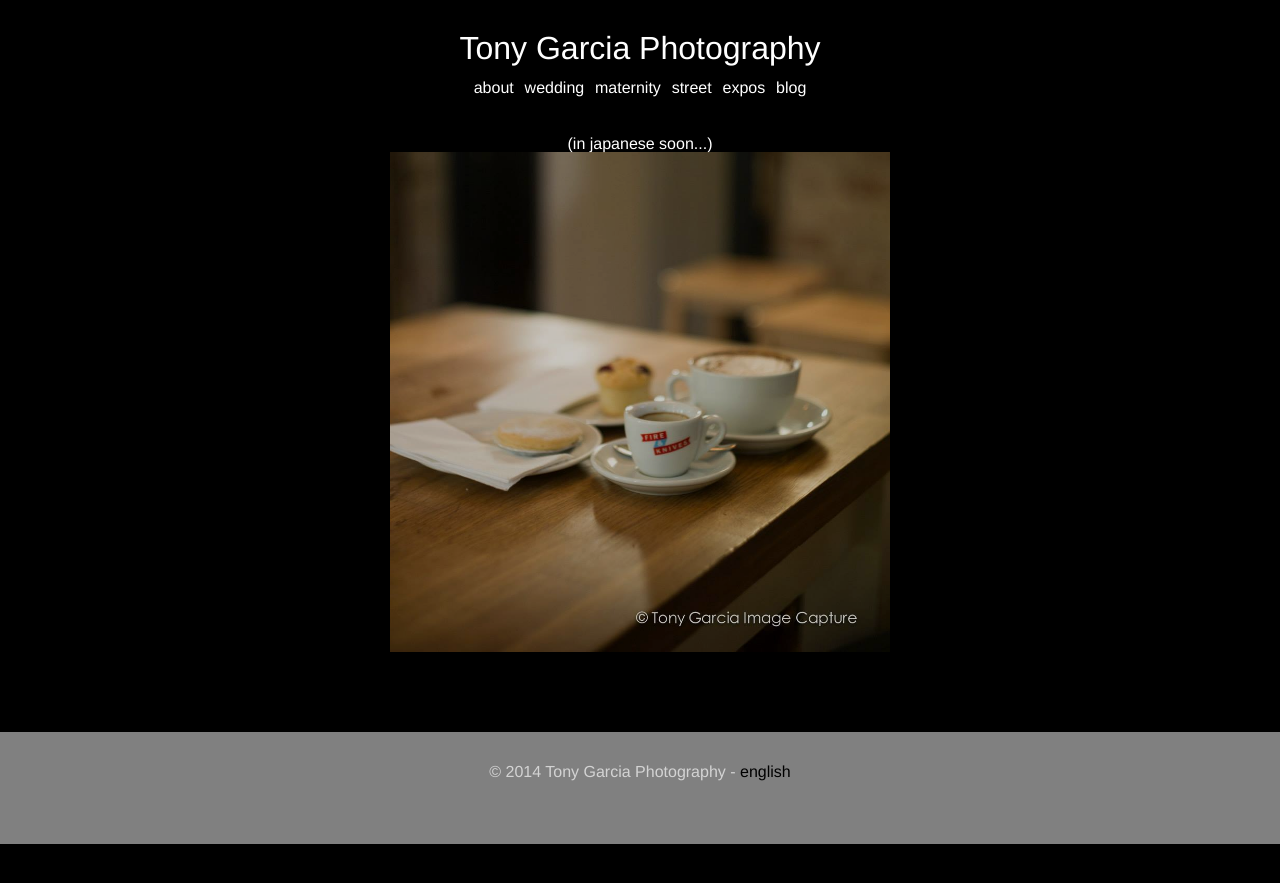
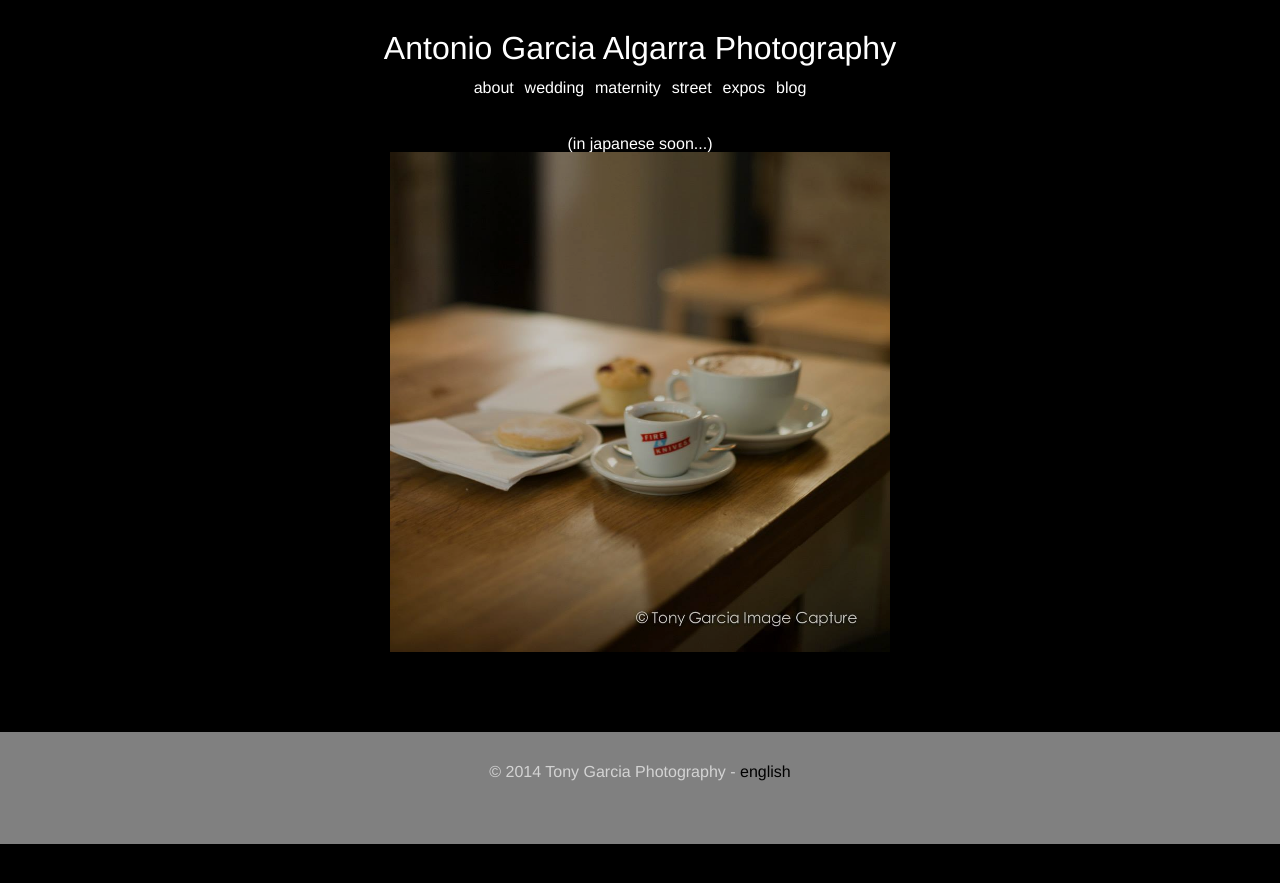
Before and after one commit to jmettraux/togaru, a Jekyll site: the page built from ja/index.html, in a window 1280 px wide. Shown: the top 883 px of the page. Built offline with Jekyll 4.4.1, drawn with Linux system fonts in a browser that asks for light colours.

Commit message:
use Antonio Garcia Algarra

```diff
--- a/en/about.html
+++ b/en/about.html
@@ -3,7 +3,7 @@ layout: en
 title: about
 ---
 
-<h1>About Tony Garcia</h1>
+<h1>About</h1>
 
 {% include menu_en.html %}
 
--- a/en/index.html
+++ b/en/index.html
@@ -3,7 +3,7 @@ layout: en
 title: home
 ---
 
-<h1>Tony Garcia Photography</h1>
+<h1>Antonio Garcia Algarra Photography</h1>
 
 {% include menu_en.html %}
 
--- a/en/street.html
+++ b/en/street.html
@@ -3,7 +3,7 @@ layout: en
 title: street
 ---
 
-<h1>Tony Garcia Photography</h1>
+<h1>Antonio Garcia Algarra Photography</h1>
 
 {% include menu_en.html %}
 
--- a/en/wedding.html
+++ b/en/wedding.html
@@ -3,7 +3,7 @@ layout: en
 title: wedding
 ---
 
-<h1>Tony Garcia Wedding Photography</h1>
+<h1>Antonio Garcia Algarra Wedding Photography</h1>
 
 {% include menu_en.html %}
 
--- a/ja/index.html
+++ b/ja/index.html
@@ -3,7 +3,7 @@ layout: ja
 title: home
 ---
 
-<h1>Tony Garcia Photography</h1>
+<h1>Antonio Garcia Algarra Photography</h1>
 
 {% include menu_ja.html %}
 
```
